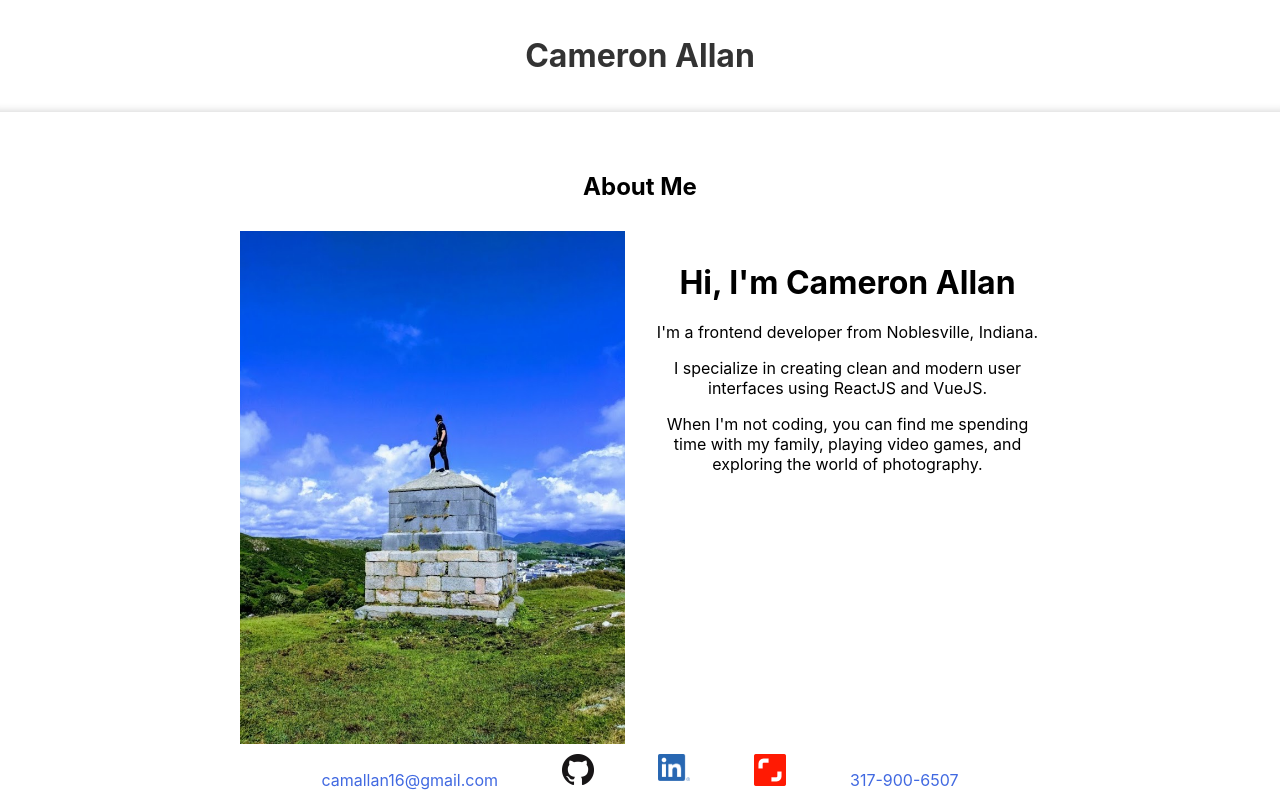
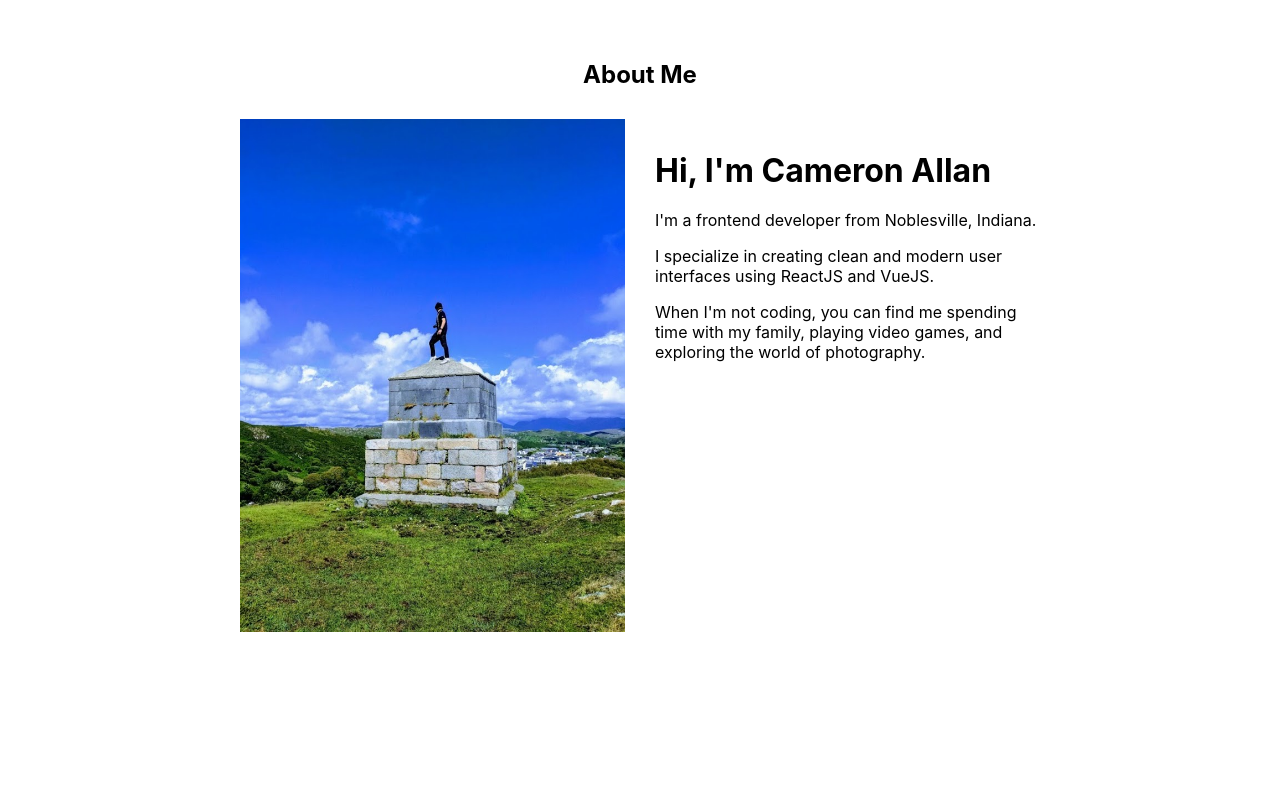
Before and after one commit to CameronAllan16/CameronAllan16.github.io, a React (Create React App) app: page /about in a window 1280 px wide. Shown: the top 800 px of the page. Built offline with nearby package versions, Linux system fonts and the light colour scheme.

Commit message:
overhaul of route system

```diff
--- a/src/App.js
+++ b/src/App.js
@@ -1,10 +1,19 @@
+import { Routes, Route } from 'react-router-dom';
 import './assets/App.css';
+
 import Portfolio from './components/Portfolio';
+import Projects from './components/Projects';
+import About from './components/About';
 
-function App() {
+
+export default function App() {
   return (
-    <Portfolio />
+    <>
+      <Routes>
+          <Route path="/" element={<Portfolio/>}/>
+          <Route path="/projects" element={<Projects/>}/>
+          <Route path="/about" element={<About/>}/>
+      </Routes>
+    </>
   );
 }
-
-export default App;
--- a/src/index.js
+++ b/src/index.js
@@ -3,11 +3,14 @@
 import './assets/index.css';
 import App from './App';
 import reportWebVitals from './reportWebVitals';
+import { BrowserRouter } from 'react-router-dom';
 
 const root = ReactDOM.createRoot(document.getElementById('root'));
 root.render(
   <React.StrictMode>
-    <App />
+    <BrowserRouter>
+      <App />
+    </BrowserRouter>
   </React.StrictMode>
 );
 
```
